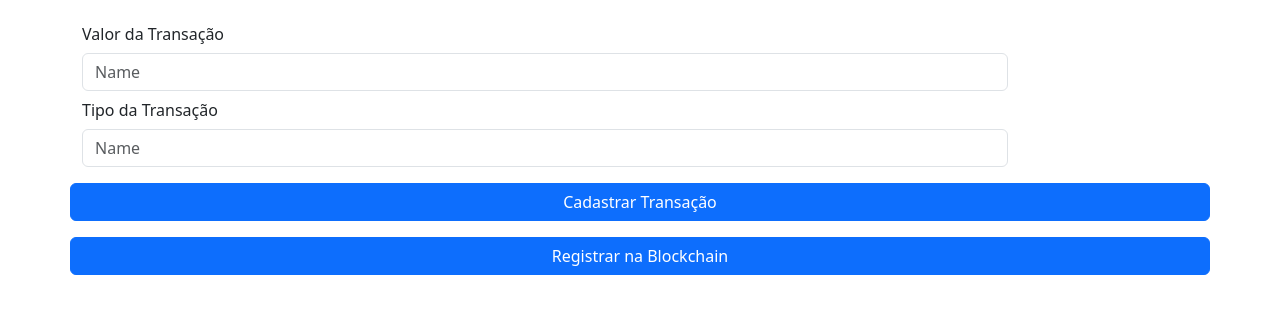
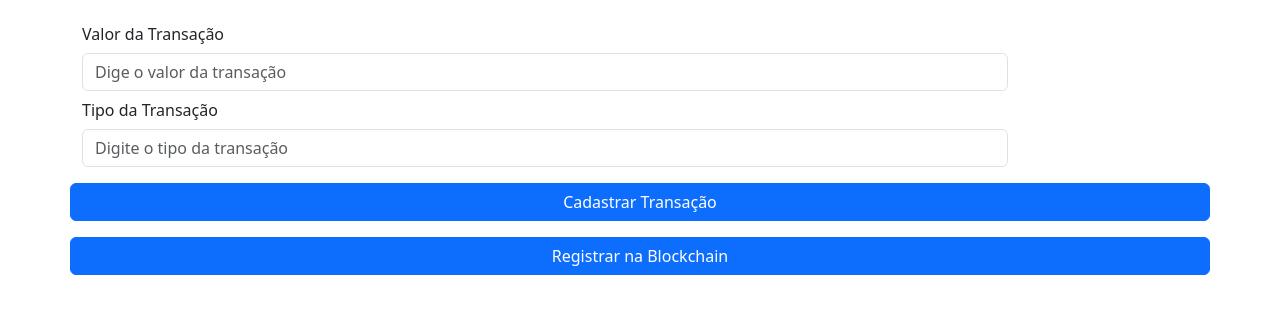
Before and after one commit to AlexDcoder/Blockchain, a plain HTML site: page resources/public/index.html in a window 1280 px wide. Drawn offline with nearby package versions, Linux system fonts and the light colour scheme.

Commit message:
alterações nos formulários

```diff
--- a/resources/public/index.html
+++ b/resources/public/index.html
@@ -15,17 +15,17 @@
 
     <main>
         <div class="container">
-            <form style="margin-top: 15px;">
+            <form style="margin-top: 15px;" action="/transacoes" method="post">
                 <div class="mb-3 row">
 
-                    <label for="valorTransacao" class="col-4 col-form-label">Valor da Transação</label>
+                    <label class="col-4 col-form-label">Valor da Transação</label>
                     <div class="col-10">
-                        <input type="number" class="form-control" name="valorTransacao" id="inputName" placeholder="Name" />
+                        <input type="number" class="form-control" placeholder="Dige o valor da transação" />
                     </div>
 
-                    <label for="tipoTransacao" class="col-4 col-form-label">Tipo da Transação</label>
+                    <label class="col-4 col-form-label">Tipo da Transação</label>
                     <div class="col-10">
-                        <input type="text" class="form-control" name="tipoTransacao" id="inputName" placeholder="Name" />
+                        <input type="text" class="form-control" placeholder="Digite o tipo da transação" />
                     </div>
                 </div>
                 <div class="mb-3 row">
@@ -33,6 +33,8 @@
                         Cadastrar Transação
                     </button>
                 </div>
+            </form>
+            <form action="/blockchain" method="post">
                 <div class="mb-3 row">
                     <button type="submit" class="btn btn-primary">
                         Registrar na Blockchain
```
